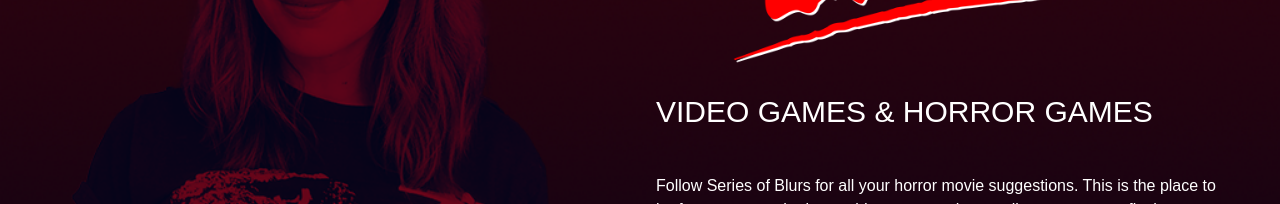
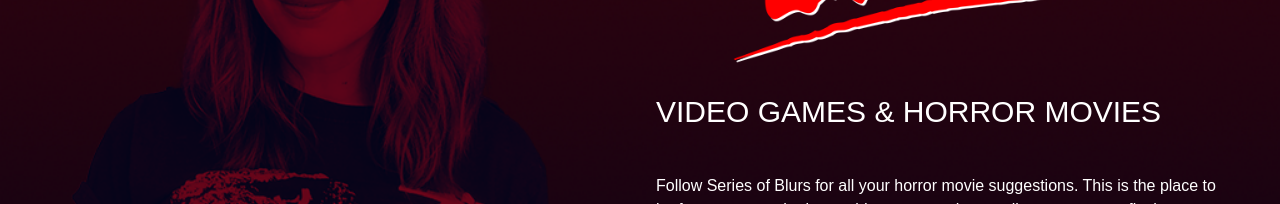
Before and after one commit to studioprisoner/seriesofblurs, a Next.js app: page / in a window 1280 px wide. Shown: the part 292-496 px from the top of the page. Built offline with nearby package versions, Linux system fonts and the light colour scheme.

Commit message:
cleaned up code and fixed main page tag line

```diff
--- a/src/pages/index.js
+++ b/src/pages/index.js
@@ -1,6 +1,5 @@
 import Layout from 'components/Layout'
 import Reach from 'components/Reach'
-import Footer from 'components/Footer'
 
 export default function Home() {
 
@@ -17,7 +16,7 @@
                                 className="w-3/4 mx-auto"
                             />
                         </h1>
-                        <h2 className="py-6 text-2xl sm:text-3xl text-center sm:text-left text-white font-poppins font-medium uppercase">Video Games &amp; Horror Games</h2>
+                        <h2 className="py-6 text-2xl sm:text-3xl text-center sm:text-left text-white font-poppins font-medium uppercase">Video Games &amp; Horror Movies</h2>
                         <p className="mt-3 mx-w-md mx-auto text-lg text-white sm:text-base md:mt-5 md:max-w-3xl font-spacemono">
                         Follow Series of Blurs for all your horror movie suggestions. This is the place to be for everyone who loves video games,  ghosts, aliens, monsters, flesh-eating-zombies and much more.
                         </p>
--- a/src/pages/movies.js
+++ b/src/pages/movies.js
@@ -1,7 +1,6 @@
 import Head from 'next/head'
 import Layout from 'components/Layout'
 import Link from 'next/link'
-import { fetchAPI } from 'lib/api'
 
 export default function Movies({ categories }) {
 
```
